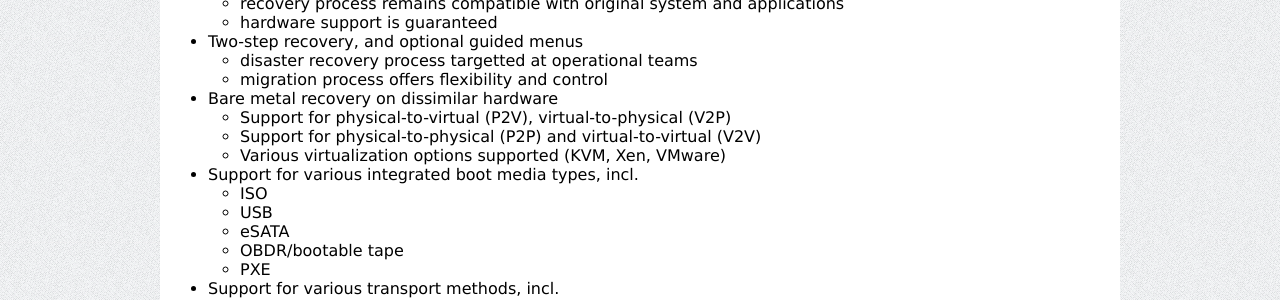
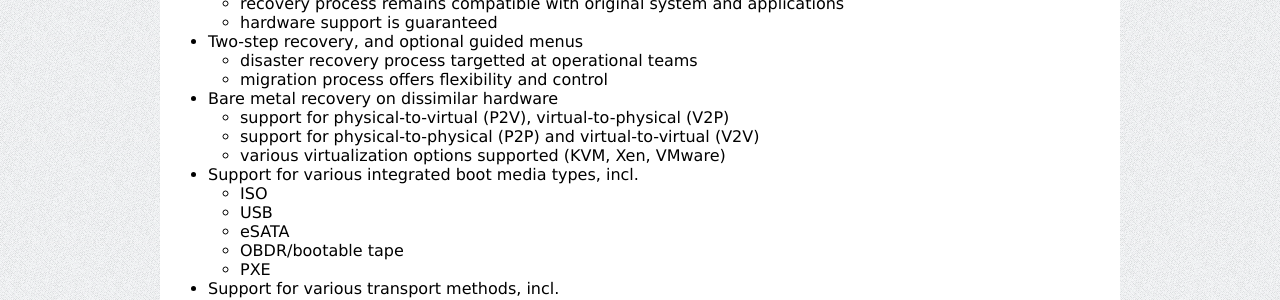
Before and after one commit to rear/rear.github.com, a Jekyll site: the page built from about/index.md, in a window 1280 px wide. Shown: the part 370-670 px from the top of the page. Built offline with Jekyll 4.4.1, drawn with Linux system fonts in a browser that asks for light colours; comment, search, counter and statistics services are not loaded.

Commit message:
More consistency

```diff
--- a/about/index.md
+++ b/about/index.md
@@ -25,9 +25,9 @@ it as a Disaster Recovery solution:
    * migration process offers flexibility and control
 
  * Bare metal recovery on dissimilar hardware
-   * Support for physical-to-virtual (P2V), virtual-to-physical (V2P)
-   * Support for physical-to-physical (P2P) and virtual-to-virtual (V2V)
-   * Various virtualization options supported (KVM, Xen, VMware)
+   * support for physical-to-virtual (P2V), virtual-to-physical (V2P)
+   * support for physical-to-physical (P2P) and virtual-to-virtual (V2V)
+   * various virtualization options supported (KVM, Xen, VMware)
 
  * Support for various integrated boot media types, incl.
    * ISO
```
